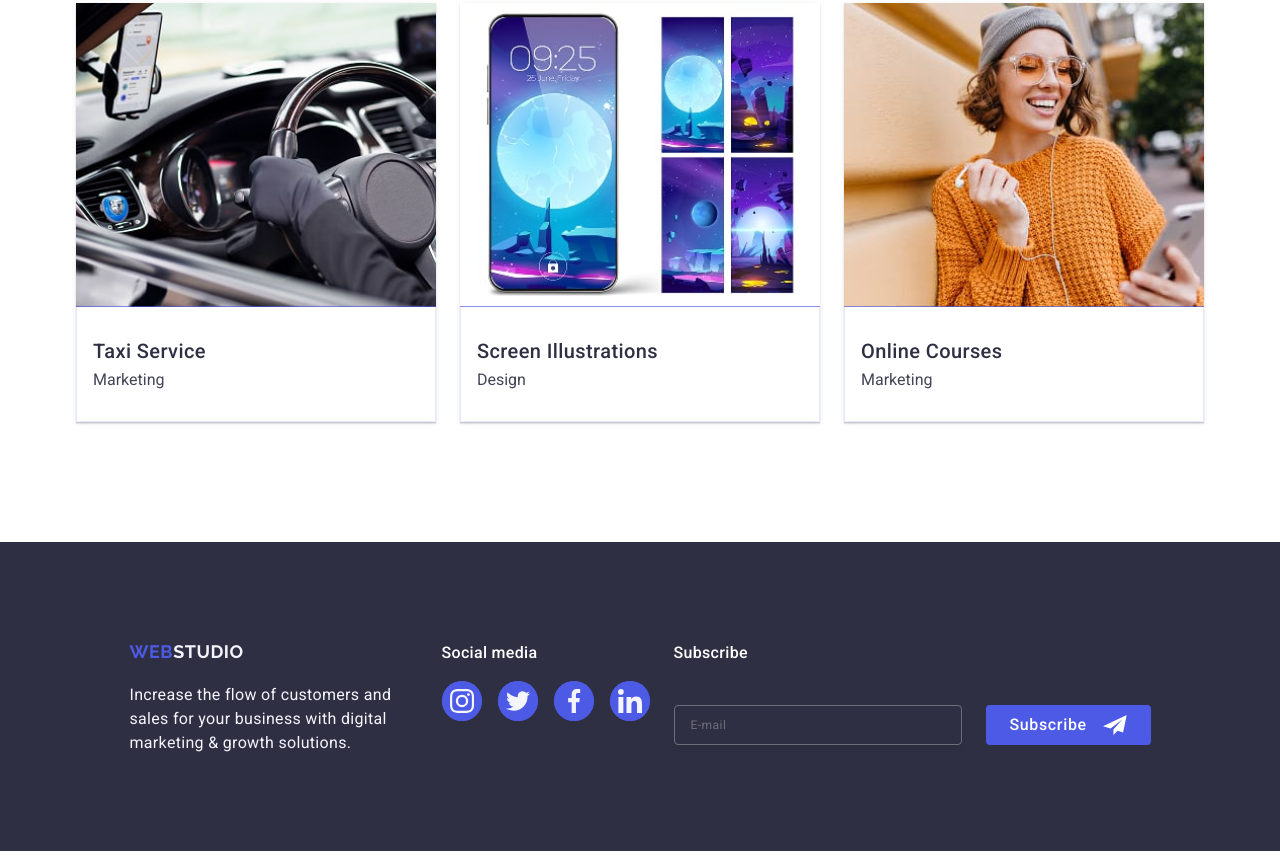
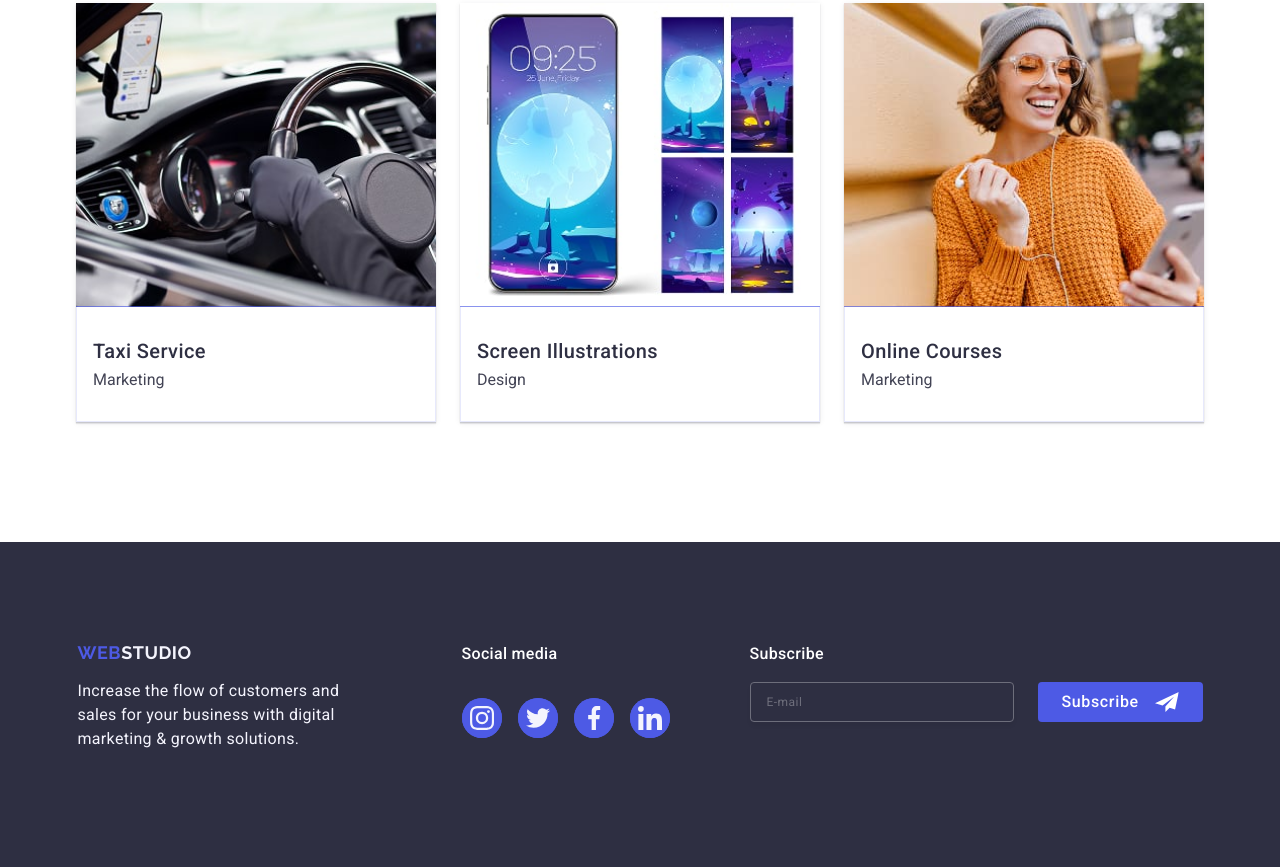
Before and after one commit to Serhii-Panov/goit-markup-hw-06, a plain HTML site: page index.html in a window 1280 px wide. Shown: the part 2688-3555 px from the top of the page. Drawn offline with nearby package versions, Linux system fonts and the light colour scheme.

Commit message:
footer finished

```diff
--- a/css/styles-old.css
+++ b/css/styles-old.css
@@ -45,60 +45,6 @@
 } */
 
 /* =====================Footer section start=====================*/
-
-.bottom {
-  padding: 100px 0;
-}
-
-.footer-flex-container {
-  align-items: baseline;
-}
-
-.footer-logo-text-box {
-  margin-right: 120px;
-}
-
-.footer-logo {
-  line-height: 1.17;
-  display: inline-block;
-}
-
-.logo-bottom {
-  color: #f4f4fd;
-}
-
-.footer-text {
-  width: 264px;
-  margin-bottom: 16px;
-}
-
-.footer-socials-box {
-  margin-right: 80px;
-}
-
-.footer-socials-box-text {
-  margin-bottom: 16px;
-}
-
-.footer-socials-box-list-link {
-  transition: background-color 250ms cubic-bezier(0.4, 0, 0.2, 1);
-}
-
-.footer-socials-box-list-link:hover,
-.footer-socials-box-list-link:focus {
-  background-color: #31d0aa;
-}
-
-.bottom-subscribe-form {
-  gap: 24px;
-}
-.bottom-subscribe-text {
-  margin-bottom: 16px;
-}
-
-.bottom-subscribe-form-input {
-  width: 264px;
-}
 
 /* =====================Footer section end=====================*/
 
--- a/css/styles.css
+++ b/css/styles.css
@@ -808,16 +808,15 @@ button {
   flex-direction: column;
   justify-content: center;
   align-items: center;
-  gap: 24px;
+  gap: 16px;
 }
 .bottom-subscribe-form {
   display: flex;
   flex-direction: column;
   align-items: center;
   justify-content: center;
-  gap: 16px;
 }
-.bottom-subscribe-text {
+.bottom-subscribe-label {
   font-weight: 500;
   font-size: 16px;
   line-height: 1.5;
@@ -839,6 +838,7 @@ button {
   background-color: transparent;
   box-shadow: 0 4px 4px 0 rgba(0, 0, 0, 0.15);
   opacity: 0.3;
+  margin-bottom: 16px;
 }
 
 .bottom-subscribe-form-input::placeholder {
@@ -869,7 +869,6 @@ button {
   color: #fff;
   align-self: flex-end;
   border: none;
-  cursor: pointer;
   margin: 0 auto;
 }
 .subscribe-btn-icon {
@@ -881,7 +880,8 @@ button {
     flex-direction: row;
     flex-wrap: wrap;
     gap: 72px 24px;
-    justify-content: center;
+    justify-content: flex-start;
+    padding-left: 108px;
   }
   .footer-logo {
     text-align: left;
@@ -897,15 +897,79 @@ button {
     text-align: left;
   }
   .bottom-subscribe {
-    flex-direction: column;
-    align-items: flex-start;
+    display: block;
+    width: 453px;
   }
-  .bottom-subscribe-inner {
+  .bottom-subscribe-label {
+    display: block;
+    margin-bottom: 16px;
+  }
+  .input-and-button {
     display: flex;
     gap: 24px;
-    justify-content: flex-start;
+  }
+  .bottom-subscribe-form-input {
+    margin: 0;
   }
 }
 /* Desktop */
 @media screen and (min-width: 1158px) {
+  .bottom {
+    padding: 100px 0;
+  }
+
+  .footer-flex-container {
+    align-items: baseline;
+    justify-content: center;
+    flex-wrap: nowrap;
+    gap: 80px;
+    padding: 0;
+  }
+
+  .footer-logo-text-box {
+    margin-right: 40px;
+  }
+
+  .footer-logo {
+    line-height: 1.17;
+    display: inline-block;
+  }
+
+  .logo-bottom {
+    color: #f4f4fd;
+  }
+
+  .footer-text {
+    width: 264px;
+    margin-bottom: 16px;
+  }
+
+  .footer-socials-box {
+    margin-right: 0;
+  }
+
+  .footer-socials-box-text {
+    margin-bottom: 16px;
+  }
+
+  .footer-socials-box-list-link {
+    transition: background-color 250ms cubic-bezier(0.4, 0, 0.2, 1);
+  }
+
+  .footer-socials-box-list-link:hover,
+  .footer-socials-box-list-link:focus {
+    background-color: #31d0aa;
+  }
+
+  .bottom-subscribe-form {
+    gap: 24px;
+  }
+  .bottom-subscribe-text {
+    margin-bottom: 16px;
+  }
+
+  .bottom-subscribe-form-input {
+    width: 264px;
+  }
 }
+/* ================================Modal=================================== */
--- a/index.html
+++ b/index.html
@@ -679,10 +679,10 @@
           </ul>
         </div>
         <div class="bottom-subscribe">
-          <p class="bottom-subscribe-text">Subscribe</p>
-          <div class="bottom-subscribe-inner">
-            <form class="bottom-subscribe-form">
-              <label for="user-email" class="bottom-subscribe-label"></label>
+          <label for="user-email" class="bottom-subscribe-label"
+            >Subscribe</label
+          >
+          <div class="input-and-button">
             <input
               type="email"
               name="user-email"
@@ -690,14 +690,12 @@
               placeholder="E-mail"
               class="bottom-subscribe-form-input"
             />
-            </form>
             <button type="submit" class="subscribe-btn">
               Subscribe
               <svg width="24" height="24" class="subscribe-btn-icon">
                 <use href="./images/icons.svg#icon-send"></use>
               </svg>
             </button>
-          </div>
           </div>
       </div>
     </footer>
```
Lines whose indentation alone changed are shown as unchanged.
